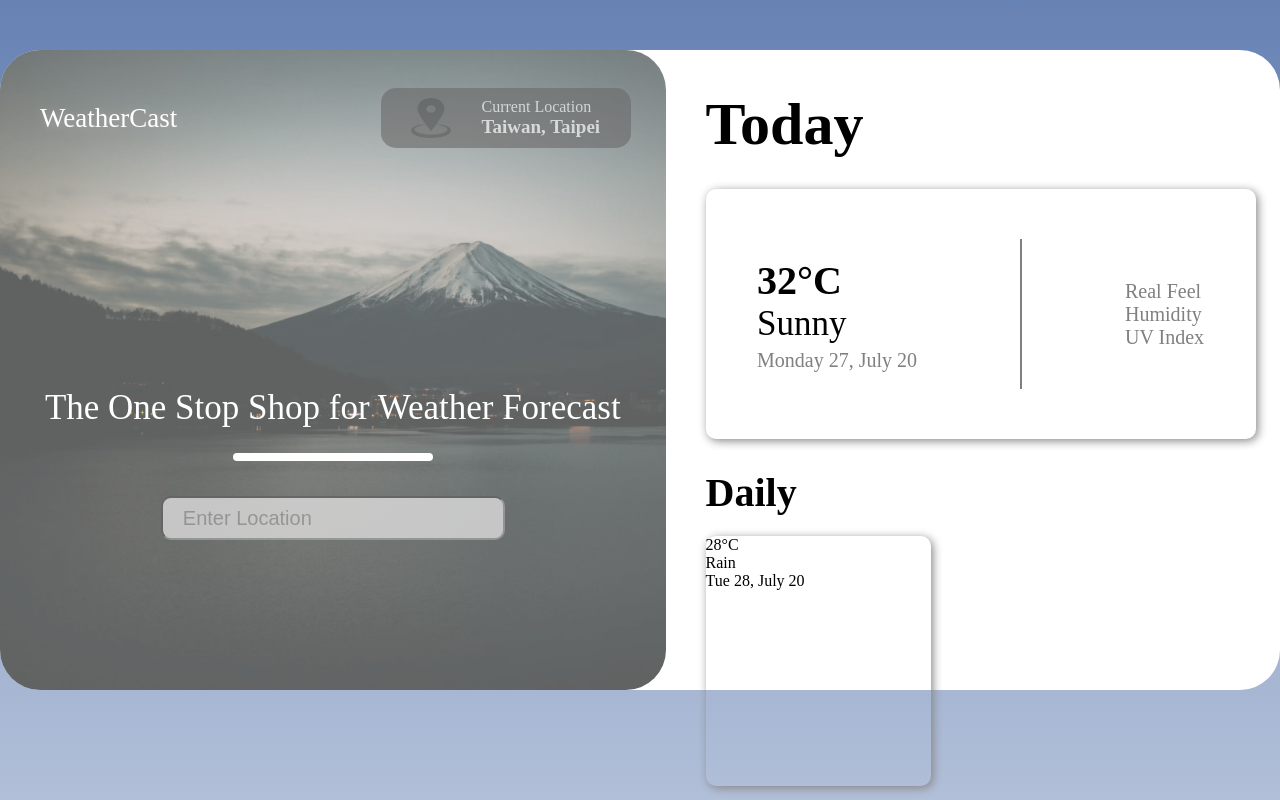
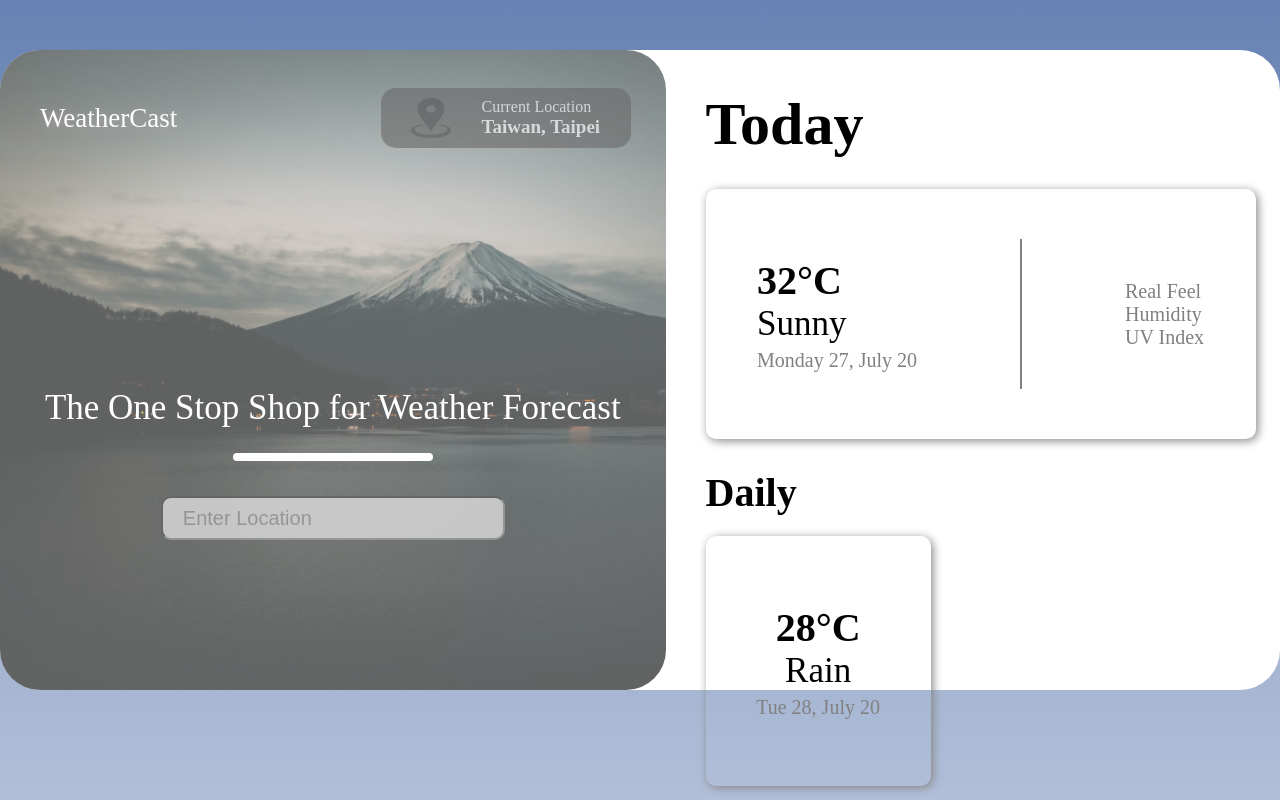
Before and after one commit to glin18/weathercast, a React (Create React App) app in the folder weathercast-frontend/: page / in a window 1280 px wide. Built offline with nearby package versions, Linux system fonts and the light colour scheme; no server answers.

Commit message:
Add basic CSS styling to daily card

```diff
--- a/weathercast-frontend/src/App.css
+++ b/weathercast-frontend/src/App.css
@@ -178,4 +178,23 @@ div.bar{
   border-radius: 10px;
   box-shadow: 2px 2px 10px rgb(136, 134, 134);
   margin-top: 20px;
+  display: flex;
+  flex-direction: column;
+  justify-content: center;
+  align-items: center;
 }
+
+.daily-card-temperature{
+  font-size: 40px;
+  font-weight: 700;
+}
+
+.daily-card-status{
+  font-size: 35px;
+}
+
+.daily-card-date{
+  font-size: 20px;
+  color: grey;
+  margin-top: 5px;
+}
--- a/weathercast-frontend/src/components/right/DailyCard.js
+++ b/weathercast-frontend/src/components/right/DailyCard.js
@@ -3,14 +3,14 @@ import React from 'react'
 export const DailyCard = () => {
   return (
     <div className="daily-card">
-        <div>
+        <div className="daily-card-temperature">
             28°C
         </div>
         <div>
-            <div>Rain</div>
+            <div className="daily-card-status">Rain</div>
             <div></div>
         </div>
-        <div>
+        <div className="daily-card-date">
             Tue 28, July 20
         </div>
     </div>
```
